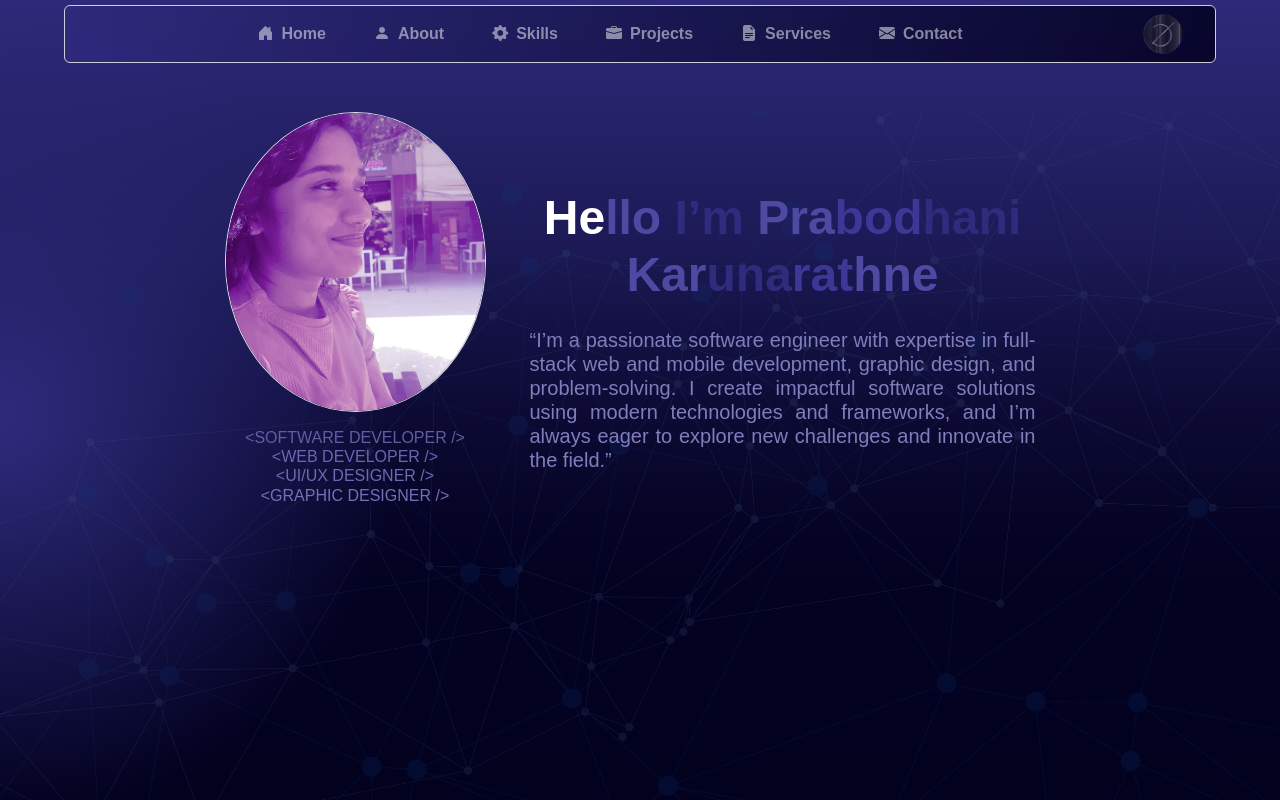
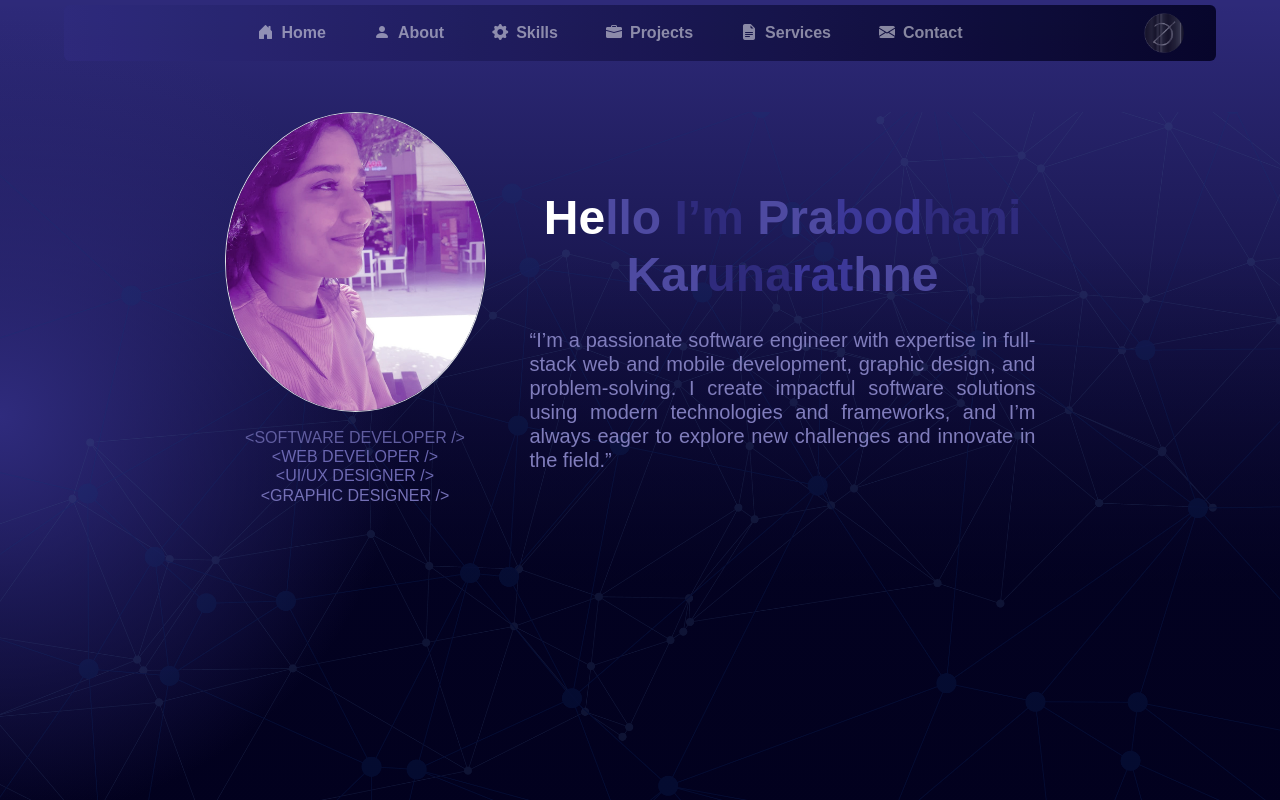
Before and after one commit to PrabodhaniKarunarathne/My_Portfolio, a React (Vite) app: page / in a window 1280 px wide. Built offline with nearby package versions, Linux system fonts and the light colour scheme.

Commit message:
side bar updated

```diff
--- a/src/Components/Sidebar.jsx
+++ b/src/Components/Sidebar.jsx
@@ -12,7 +12,7 @@ const Navbar = () => {
   return (
     <div>
       <nav
-        className="navbar navbar-expand-lg navbar-dark border  rounded text-align-center"
+        className="navbar navbar-expand-lg navbar-dark   rounded text-align-center"
         style={{
           background: "linear-gradient(90deg,#2F2B7D, #040324 )", // Gradient background
           position: "fixed",
```
